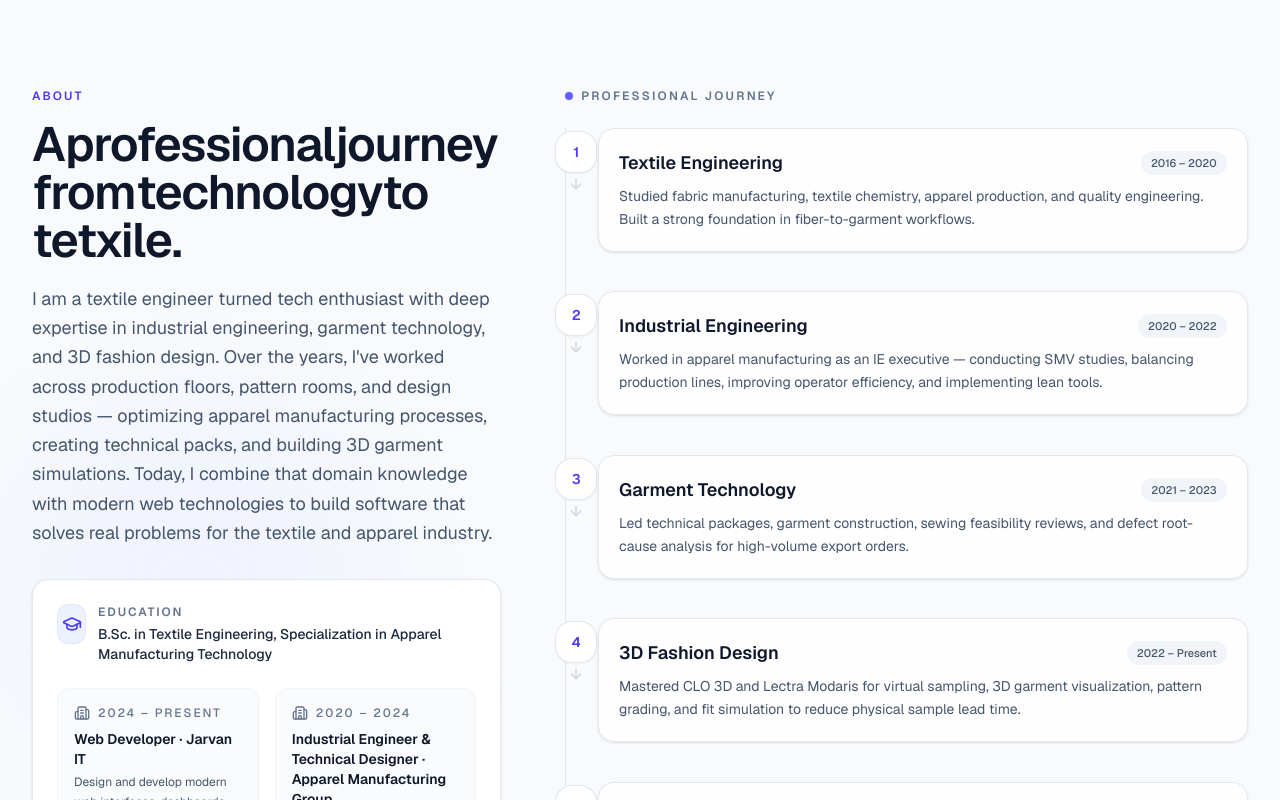
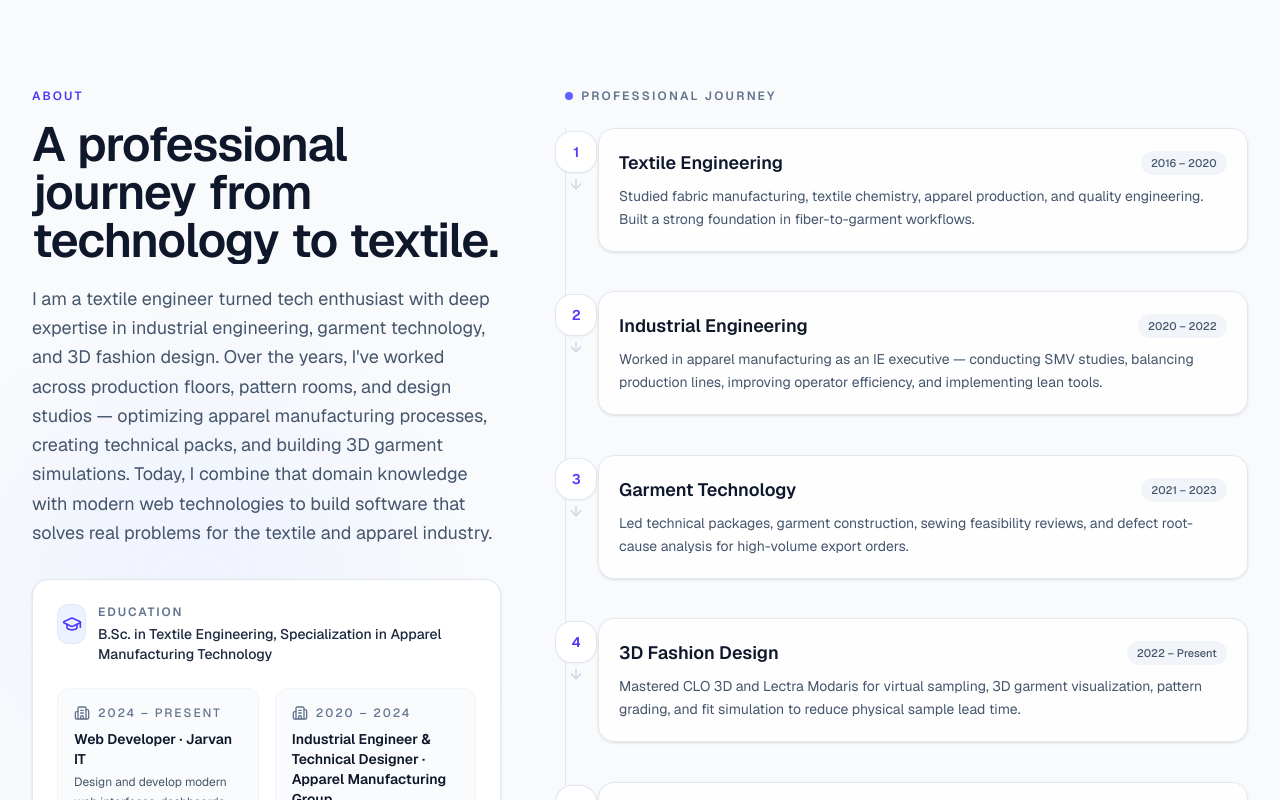
Before and after one commit to abirtasrif/learn-with-tasrif, a Next.js app: page / in a window 1280 px wide. Shown: the part 1200-2000 px from the top of the page. Built offline with nearby package versions, Linux system fonts and the light colour scheme.

Commit message:
fixed title error

```diff
--- a/components/About.jsx
+++ b/components/About.jsx
@@ -47,7 +47,7 @@ export default function About() {
                   className="text-3xl font-semibold tracking-tight text-slate-900 sm:text-4xl lg:text-5xl"
                   viewportMargin="0px 0px -15% 0px"
                 >
-                  A professional journey from technology to tetxile.
+                  A professional journey from technology to textile.
                 </TextRevealMask>
               </div>
               <motion.p
--- a/components/ui/TextRevealMask.jsx
+++ b/components/ui/TextRevealMask.jsx
@@ -70,11 +70,19 @@ function SplitLine({ children }) {
   );
 }
 
-function RevealTarget({ animate, children, delay, display = "inline-block", duration, yPercent }) {
+function RevealTarget({
+  animate,
+  children,
+  className = "",
+  delay,
+  display = "inline-block",
+  duration,
+  yPercent,
+}) {
   return (
     <motion.span
       animate={animate ? { y: "0%" } : { y: `${yPercent}%` }}
-      className={`will-change-transform [backface-visibility:hidden] ${display === "block" ? "block" : "inline-block"}`}
+      className={`will-change-transform [backface-visibility:hidden] ${display === "block" ? "block" : "inline-block"} ${className}`.trim()}
       initial={{ y: `${yPercent}%` }}
       transition={{ duration, delay, ease: EXPO_OUT }}
     >
```
